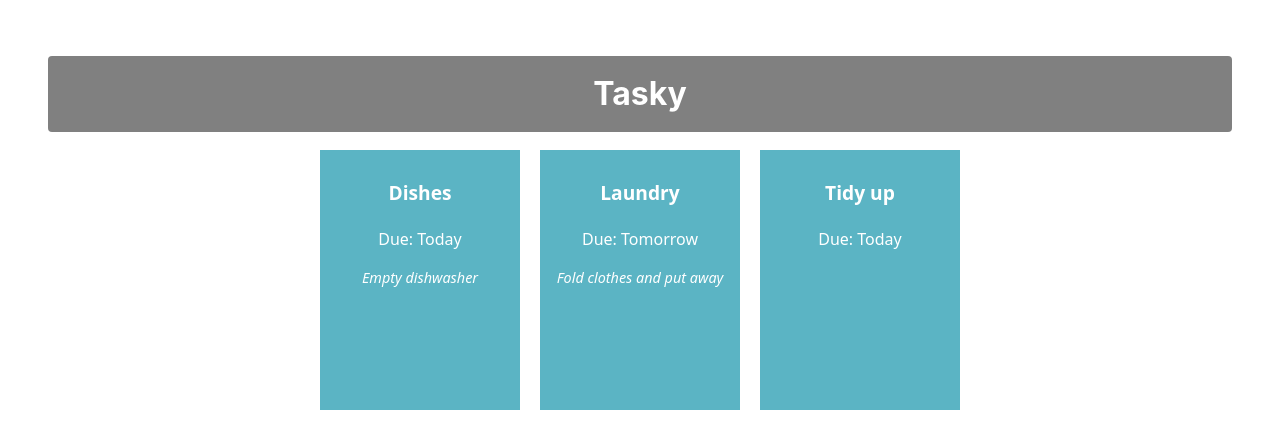
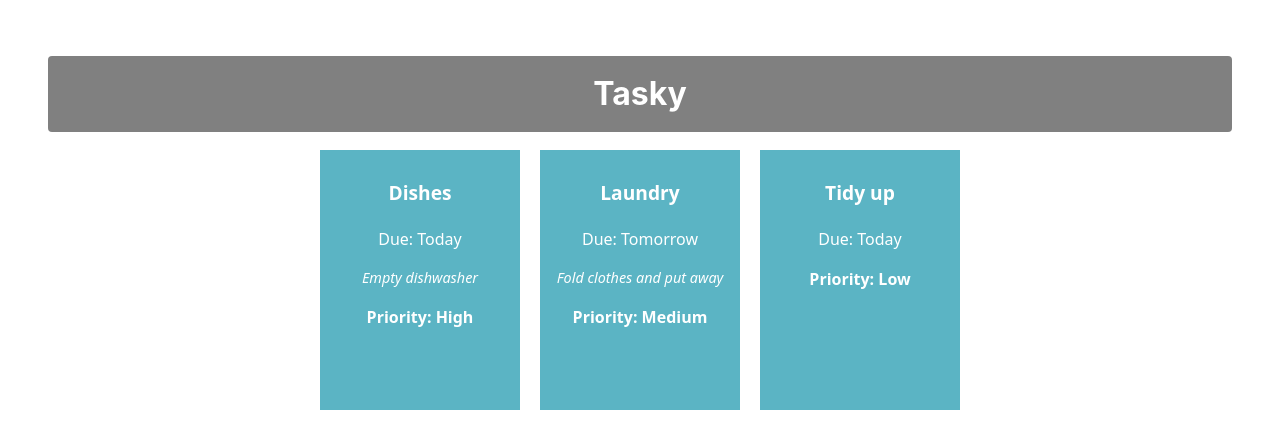
Before and after one commit to chris-bolger/react-basics-labs, a React (Vite) app in the folder tasky/: page / in a window 1280 px wide. Shown: the top 448 px of the page. Built offline with nearby package versions, Linux system fonts and the light colour scheme.

Commit message:
Tasky Lab 2a - Exercise done

```diff
--- a/tasky/src/App.jsx
+++ b/tasky/src/App.jsx
@@ -5,9 +5,9 @@
 function App() {
   const [ taskState, setTaskState ] = useState({
     tasks: [
-      { id: 1, title:"Dishes", description: "Empty dishwasher", deadline: "Today" },
-      { id: 2, title: "Laundry", description: "Fold clothes and put away", deadline: "Tomorrow" },
-      { id: 3, title: "Tidy up", deadline: "Today" }
+      { id: 1, title:"Dishes", description: "Empty dishwasher", deadline: "Today", priority: "High" },
+      { id: 2, title: "Laundry", description: "Fold clothes and put away", deadline: "Tomorrow", priority: "Medium" },
+      { id: 3, title: "Tidy up", deadline: "Today", priority: "Low" }
     ]
   });
 
@@ -19,6 +19,7 @@
             title={task.title}
             description={task.description}
             deadline={task.deadline}
+            priority={task.priority}
             key={task.id}
           />
         ))}
--- a/tasky/src/components/Task.jsx
+++ b/tasky/src/components/Task.jsx
@@ -5,6 +5,7 @@
             <p className="title">{props.title}</p>
             <p>Due: {props.deadline}</p>
             <p className="description">{props.description}</p>
+            <p className="priority"><b>Priority: {props.priority}</b></p>
         </div>
     )
 
```
